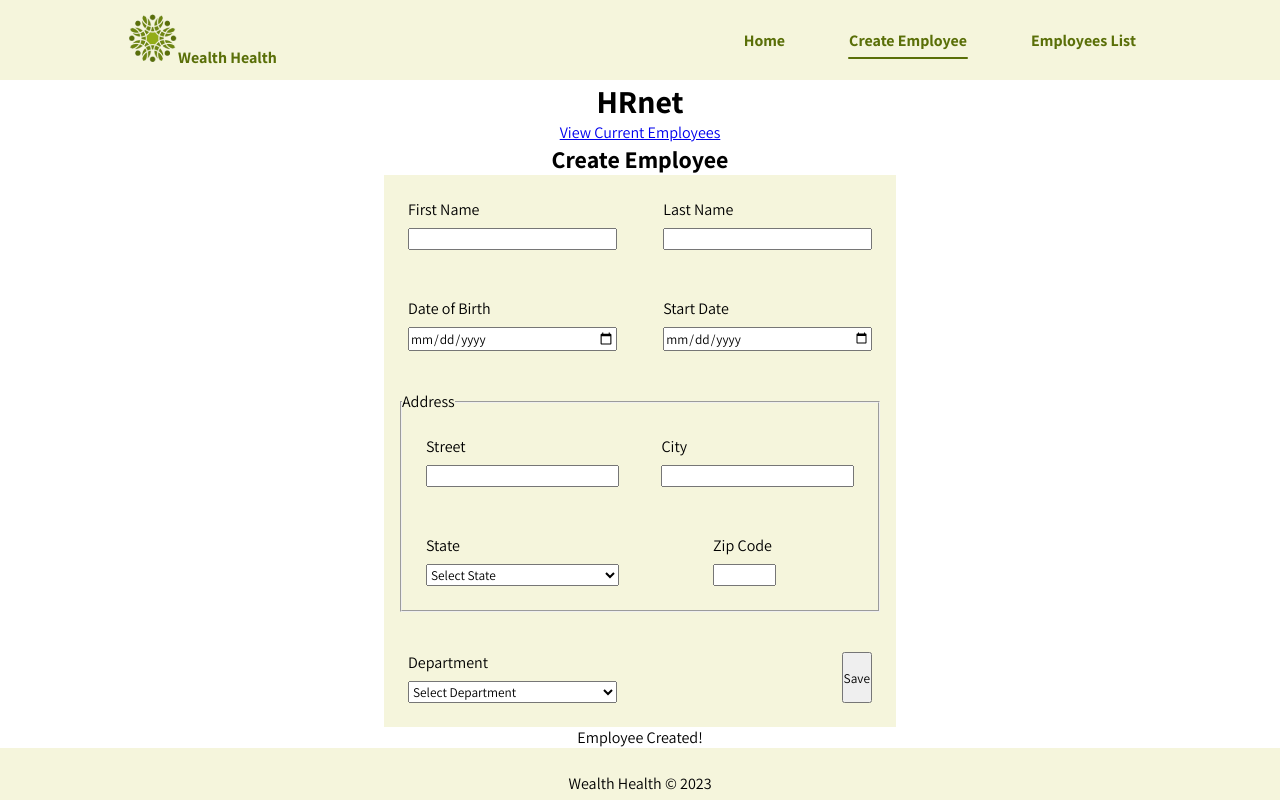
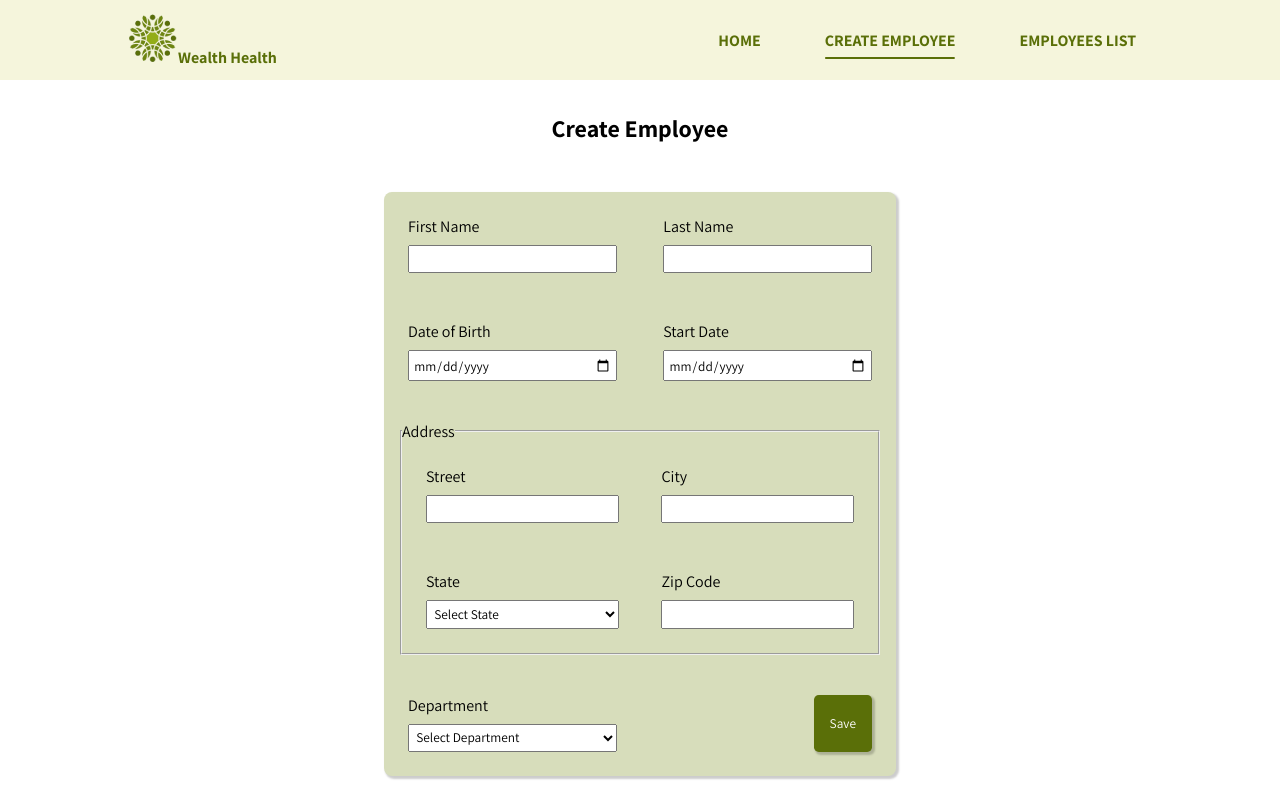
Before and after one commit to Lulu-Soso/P-14_Wealth-Health_Frontend, a React (Create React App) app: page /employees/create in a window 1280 px wide. Shown: the top 800 px of the page. Built offline with nearby package versions, Linux system fonts and the light colour scheme.

Commit message:
create modale

```diff
--- a/db.json
+++ b/db.json
@@ -767,6 +767,30 @@
       "zipCode": "4",
       "department": "Engineering",
       "id": 64
+    },
+    {
+      "firstName": "Renard",
+      "lastName": "Belin",
+      "birthDate": "2023-08-05",
+      "startDate": "2023-08-05",
+      "street": "10 Lotissement les Allors",
+      "city": "Bas-en-Basset",
+      "state": "CA",
+      "zipCode": "43210",
+      "department": "Engineering",
+      "id": 65
+    },
+    {
+      "firstName": "Baba",
+      "lastName": "Bibi",
+      "birthDate": "2023-08-06",
+      "startDate": "2023-08-04",
+      "street": "ronjean",
+      "city": "blouse",
+      "state": "",
+      "zipCode": "56471",
+      "department": "Human Resources",
+      "id": 66
     }
   ]
 }
--- a/src/pages/CreateEmployeePage.jsx
+++ b/src/pages/CreateEmployeePage.jsx
@@ -17,6 +17,8 @@ const CreateEmployeePage = () => {
   const [state, setState] = useState("");
   const [zipCode, setZipCode] = useState("");
   const [department, setDepartment] = useState("");
+  const [showConfirmation, setShowConfirmation] = useState(false);
+  const [confirmationTimer, setConfirmationTimer] = useState(null);
 
   const dispatch = useDispatch();
 
@@ -37,7 +39,10 @@ const CreateEmployeePage = () => {
 
     try {
       console.log("Sending request with data:", data);
-      const response = await axios.post("http://localhost:5000/employees", data);
+      const response = await axios.post(
+        "http://localhost:5000/employees",
+        data
+      );
       console.log("Response:", response.data);
       dispatch(addEmployee(response.data));
 
@@ -51,9 +56,24 @@ const CreateEmployeePage = () => {
       setZipCode("");
       setDepartment("");
       // Affichez la fenêtre modale de confirmation ici si nécessaire
+
+      setShowConfirmation(true); // Affichez la fenêtre modale de confirmation
     } catch (error) {
       console.error("Error creating employee:", error);
     }
+  };
+
+  const handleConfirmation = () => {
+    setShowConfirmation(true); // Affiche la fenêtre modale
+    clearTimeout(confirmationTimer); // Supprime le minuteur précédent
+    const timer = setTimeout(() => {
+      setShowConfirmation(false); // Ferme la fenêtre modale après un certain temps
+    }, 3000); // 3000 millisecondes (3 secondes)
+    setConfirmationTimer(timer); // Stocke le nouveau minuteur
+  };
+
+  const closeConfirmation = () => {
+    setShowConfirmation(false); // Ferme la fenêtre modale
   };
 
   const departmentOptions = [
@@ -66,16 +86,12 @@ const CreateEmployeePage = () => {
 
   return (
     <div className="create-employee">
-      <div className="title">
+      {/* <div className="title">
         <h1>HRnet</h1>
       </div>
-      {/* <div className="form-container"> */}
-      <Link to="/employees/list">View Current Employees</Link>
+      <Link to="/employees/list">View Current Employees</Link> */}
       <h2>Create Employee</h2>
-      <form
-        className="form-container"
-        onSubmit={(e) => handleSubmit(e)}
-      >
+      <form className="form-container" onSubmit={(e) => handleSubmit(e)}>
         <div className="field-row">
           <div className="field">
             <label htmlFor="first-name">First Name</label>
@@ -145,16 +161,15 @@ const CreateEmployeePage = () => {
                   {/* Ajoutez d'autres options d'état ici */}
                 </select>
               </div>
-              <div>
               <div className="field">
                 <label htmlFor="zip-code">Zip Code</label>
                 <input
+                  className="zip-code"
                   id="zip-code"
                   type="number"
                   value={zipCode}
                   onChange={(e) => setZipCode(e.target.value)}
                 />
-                </div>
               </div>
             </div>
           </div>
@@ -166,14 +181,30 @@ const CreateEmployeePage = () => {
             value={department}
             onChange={setDepartment}
           />
-          <button type="submit">Save</button>
+          <button
+            className="form-btn"
+            type="submit"
+            onClick={handleConfirmation}
+          >
+            Save
+          </button>
           {/* <button onClick={ createEmployeeHandler }>Save</button> */}
         </div>
       </form>
       {/* {isError && <div>Error creating employee</div>} */}
       {/* </div> */}
-      <div id="confirmation" className="modal">
-        Employee Created!
+      <div className="link-employee">
+        <Link to="/employees/list">View Current Employees</Link>
+      </div>
+      {/* <button onClick={handleConfirmation}>Show Confirmation Modal</button> */}
+      <div
+        id="confirmation"
+        className={`modal ${showConfirmation ? "active" : ""}`}
+      >
+        <div className="modal-content">
+          <p>Employee Created !</p>
+          <button onClick={closeConfirmation}>X</button>
+        </div>
       </div>
     </div>
   );
--- a/src/styles/_settings.scss
+++ b/src/styles/_settings.scss
@@ -22,7 +22,8 @@
 }
 
 footer {
-    background-color: beige;
+    background-color: #5a6f08;
+    color: #ffffff;
     height: 70px;
     display: flex;
     justify-content: center;
--- a/src/styles/components/_createEmployeePage.scss
+++ b/src/styles/components/_createEmployeePage.scss
@@ -3,10 +3,17 @@
   flex-direction: column;
   align-items: center;
 
+  h2 {
+    margin: 2rem;
+  }
+
   .form-container {
     width: 40%;
     margin: 0 auto;
-        background-color: beige;
+    background-color: #d7ddbb;
+    border-radius: 0.5rem;
+    margin: 1rem;
+    box-shadow: 2px 2px 2px 1px rgba(0, 0, 0, 0.2); /* offset-x | offset-y | blur-radius | spread-radius | color */
 
     .field-row {
       display: flex;
@@ -18,6 +25,14 @@
       display: flex;
       flex-direction: column;
       width: 45%;
+
+      input {
+        padding: 0.2rem;
+      }
+
+      select {
+        padding: 0.2rem;
+      }
     }
 
     label {
@@ -28,5 +43,57 @@
       margin: 1rem;
     }
 
+    .form-btn {
+      background-color: #5a6f08;
+      border: none;
+      padding: 1rem;
+      border-radius: 0.3rem;
+      color: #ffffff;
+      box-shadow: 2px 2px 2px 1px rgba(0, 0, 0, 0.2);
+
+      &:hover {
+        background-color: #93ad18;
       }
     }
+  }
+
+  .modal {
+    position: fixed;
+    top: 0;
+    left: 0;
+    width: 100%;
+    background-color: rgba(0, 0, 0, 0.5); /* Fond semi-transparent */
+    color: white;
+    text-align: center;
+    padding: 10px;
+    z-index: 1000; /* Assurez-vous que la fenêtre modale soit au-dessus de tout le reste */
+    display: none; /* Cachée par défaut */
+
+    &.active {
+      display: block;
+    }
+
+    .modal-content {
+      display: flex;
+      align-items: center;
+      justify-content: center;
+
+      button {
+        margin-left: 1rem;
+        width: 30px;
+        height: 30px;
+        border-radius: 50%;
+        border: none;
+        font-size: 1rem;
+        font-weight: 600;
+
+        &:hover {
+          background-color: #93ad18;
+          color: #ffffff;
+          transform: scale(1.2);
+          transition: background-color 0.3s ease;
+        }
+      }
+    }
+  }
+}
--- a/src/styles/components/_employeesListPage.scss
+++ b/src/styles/components/_employeesListPage.scss
@@ -1,12 +1,14 @@
 .employees-header {
   display: flex;
   align-items: center;
+  // justify-content: center;
   flex-direction: column;
   padding-top: 3rem;
 
   .show-search {
     display: flex;
     justify-content: space-between;
+    align-items: center;
     width: 100%;
     padding: 1.2rem 0;
 
@@ -18,12 +20,14 @@
 
     .search {
       display: flex;
+      align-items: center;
       gap: 0.5rem;
       font-weight: 600;
       width: 20%;
 
       input {
         width: 100%;
+        padding: 0.3rem;
       }
     }
   }
@@ -104,7 +108,8 @@
   display: flex;
   justify-content: space-between;
   width: 100%;
-  padding: 1.2rem 0;
+  // padding: 1.2rem 0;
+  margin: 1.2rem 0;
 
   .pagination {
     display: flex;
@@ -133,7 +138,7 @@
 
       &:hover {
         background-color: #93ad18;
-        border-color: #93ad18;
+        // border-color: #93ad18;
       }
     }
 
@@ -148,8 +153,11 @@
   display: flex;
   justify-content: center;
   align-items: center;
+  margin: 2rem;
+  border-radius: 0.5rem;
 
   a {
+    box-shadow: 2px 2px 2px 1px rgba(0, 0, 0, 0.2);
     background-color: #5a6f08;
     border-radius: 0.5rem;
     padding: 1rem;
--- a/src/styles/components/_header.scss
+++ b/src/styles/components/_header.scss
@@ -17,6 +17,7 @@ header {
       justify-content: space-between;
       gap: 2rem;
       font-size: 1rem;
+      text-transform: uppercase;
 
       a {
         text-decoration: none;
```
Lines whose indentation alone changed are shown as unchanged.
